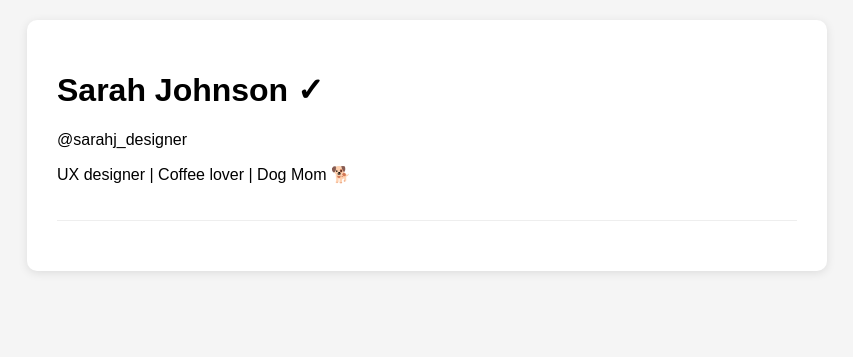
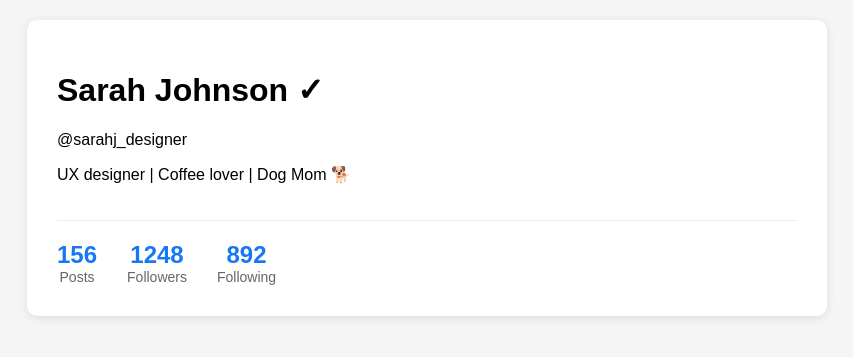
Before and after one commit to PSGrobet/ConnectHub, a PHP site: page /hello-social.php in a window 1280 px wide. Shown: the top 357 px of the page, without its empty margins (213-1066 px from the left). Run offline with PHP 8.4, Linux system fonts and the light colour scheme.

Commit message:
hello-social.php section 2

```diff
--- a/hello-social.php
+++ b/hello-social.php
@@ -70,6 +70,26 @@
         echo "<p>@" . $username . "</p>";
         echo "<p>" . $bio . "</p>";
         echo "</div>";
+
+        // Display profile statistics
+        echo "<div class='profile1-stats'>";
+
+        echo "<div class='stat'>";
+        echo "<div class='stat-number'>" . $post_count . "</div>";
+        echo "<div class='stat-label'>Posts</div>";
+        echo "</div>";
+
+        echo "<div class='stat'>";
+        echo "<div class='stat-number'>" . $follower_count . "</div>";
+        echo "<div class='stat-label'>Followers</div>";
+        echo "</div>";
+
+        echo "<div class='stat'>";
+        echo "<div class='stat-number'>" . $following_count . "</div>";
+        echo "<div class='stat-label'>Following</div>";
+        echo "</div>";
+
+        echo "</div>";
         ?>
     </div>
 </body>
```
